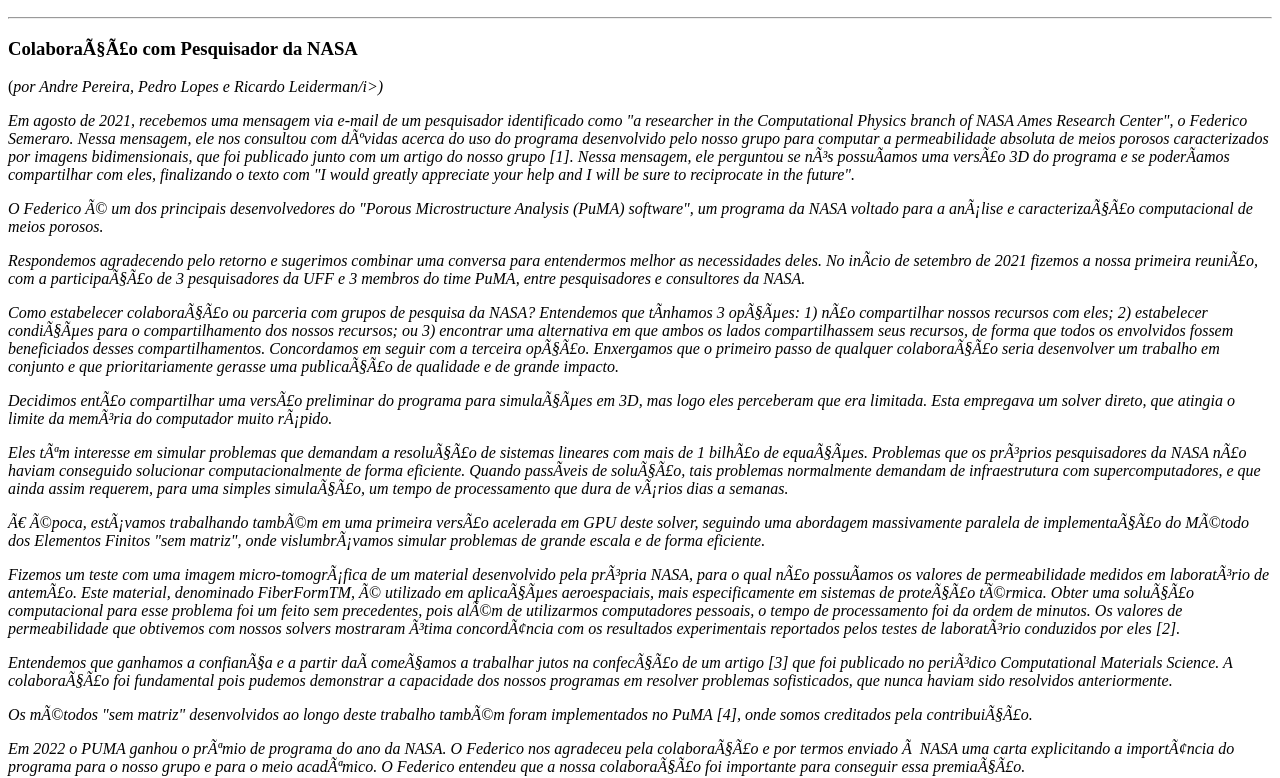
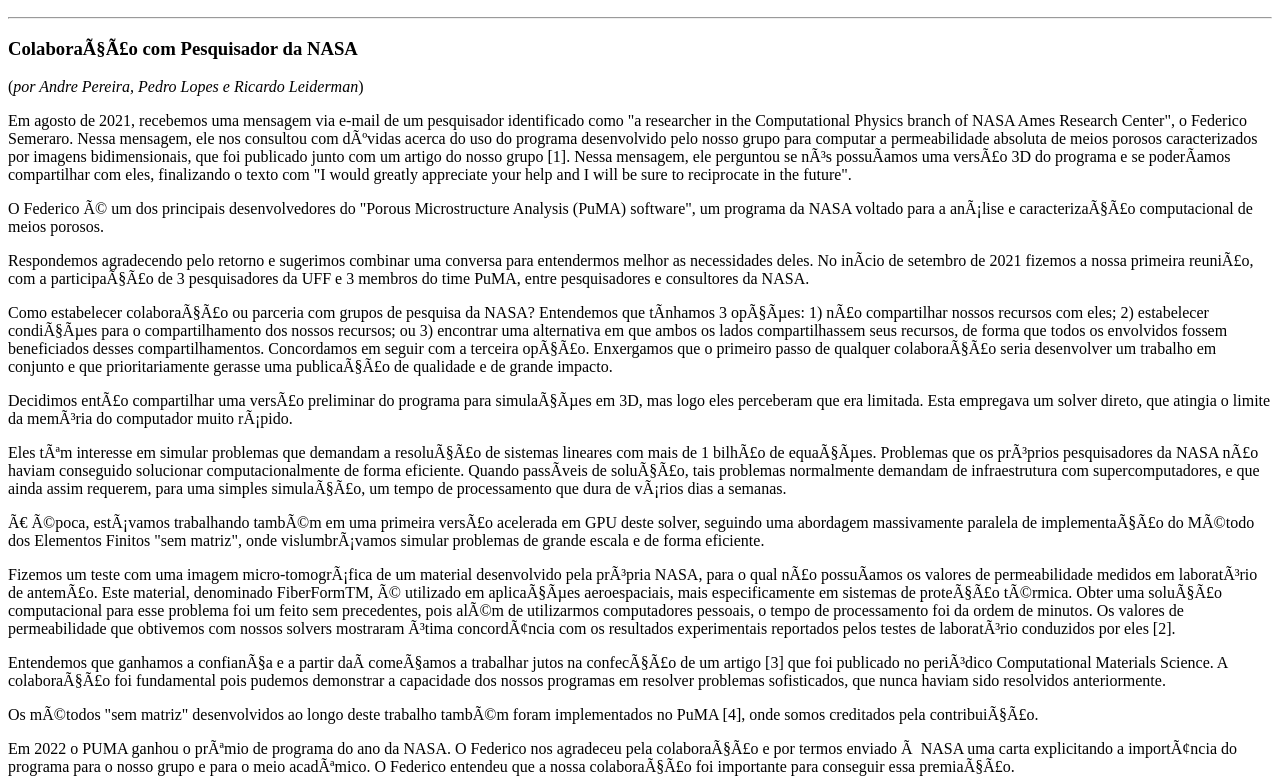
Before and after one commit to LCC-UFF/lcc-uff.github.io, a plain HTML site: page andre/case-sucesso.html in a window 1280 px wide. Shown: the part 38-816 px from the top of the page. Drawn offline with Linux system fonts and the light colour scheme.

Commit message:
Update case-sucesso.html

```diff
--- a/andre/case-sucesso.html
+++ b/andre/case-sucesso.html
@@ -12,7 +12,7 @@
   <div id="case">
    <hr>
    <h3 id="c1">Colaboração com Pesquisador da NASA</h3>
-<p>(<i>por Andre Pereira, Pedro Lopes e Ricardo Leiderman/i>)
+<p>(<i>por Andre Pereira, Pedro Lopes e Ricardo Leiderman</i>)
 </p><p>
 Em agosto de 2021, recebemos uma mensagem via e-mail de um pesquisador identificado como "a researcher in the Computational Physics branch of NASA Ames Research Center", o Federico Semeraro. Nessa mensagem, ele nos consultou com dúvidas acerca do uso do programa desenvolvido pelo nosso grupo para computar a permeabilidade absoluta de meios porosos caracterizados por imagens bidimensionais, que foi publicado junto com um artigo do nosso grupo [1]. Nessa mensagem, ele perguntou se nós possuíamos uma versão 3D do programa e se poderíamos compartilhar com eles, finalizando o texto com "I would greatly appreciate your help and I will be sure to reciprocate in the future".
 </p><p>
```
